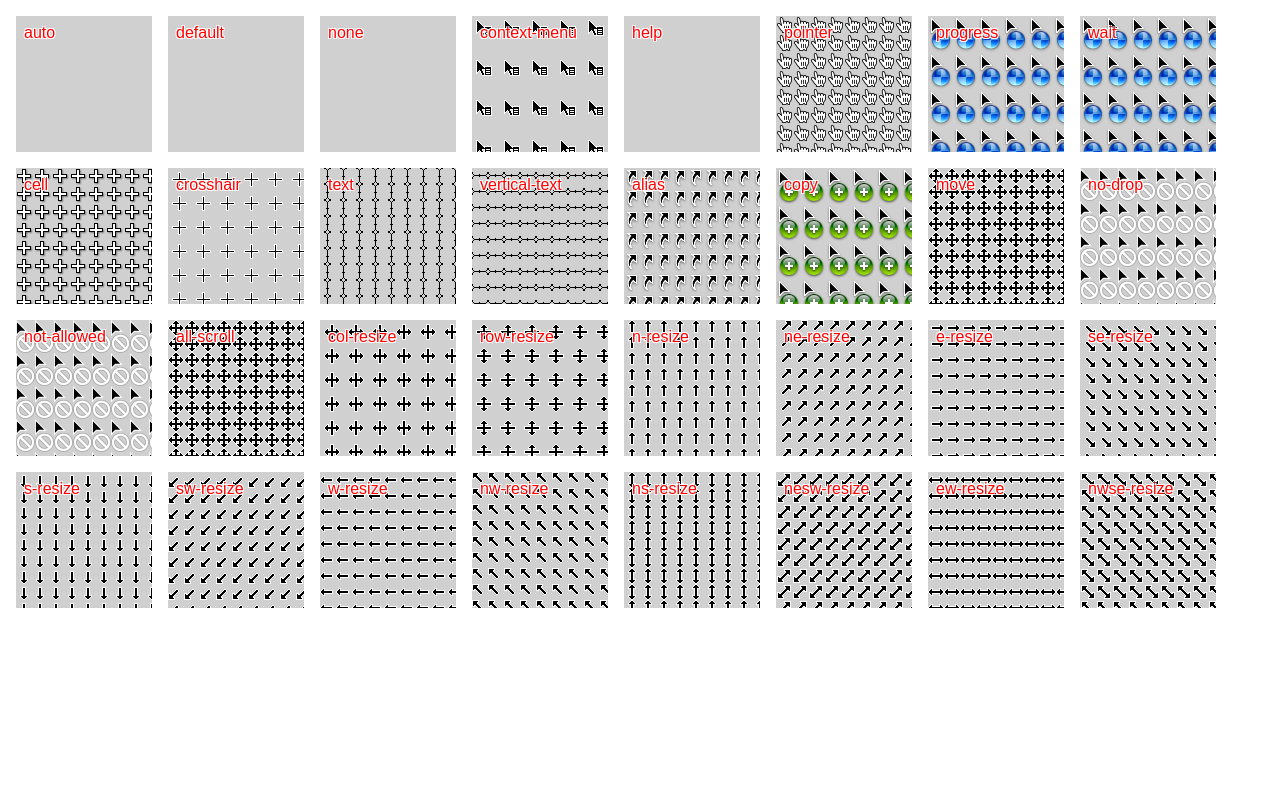
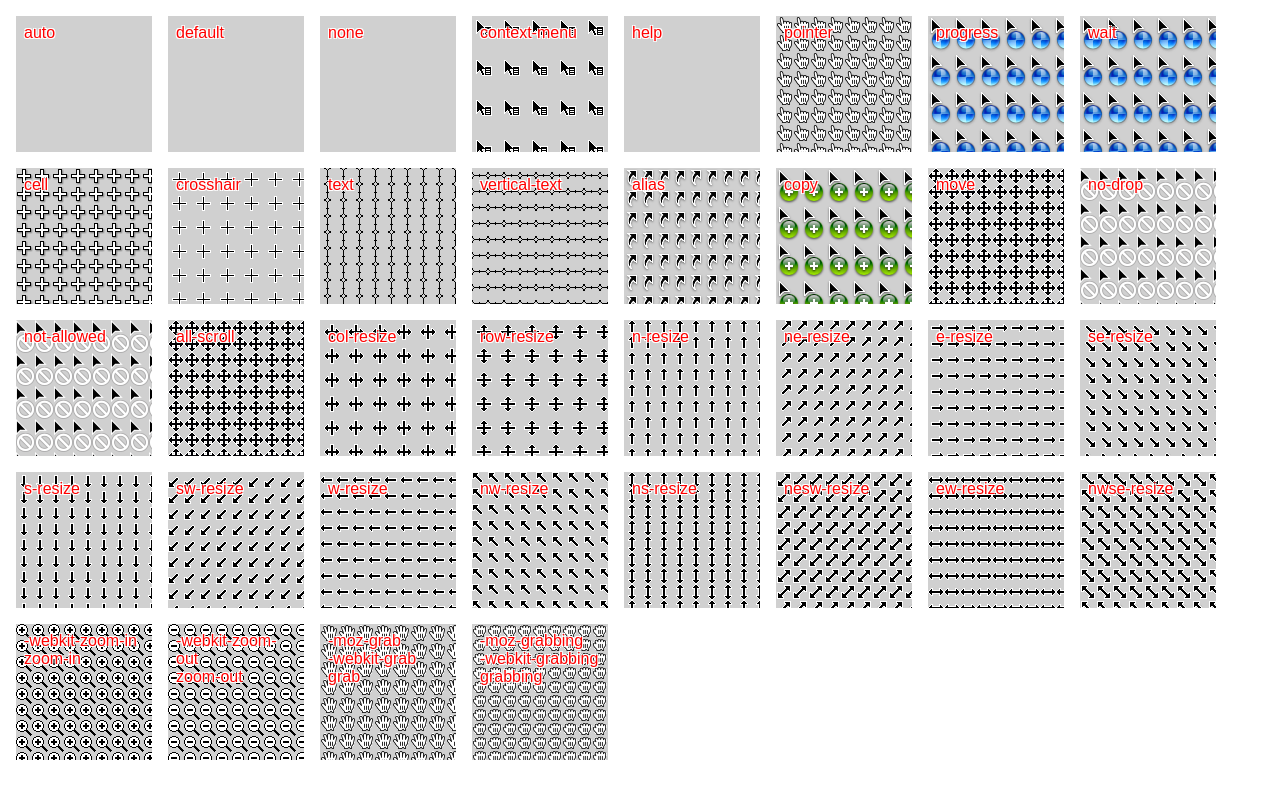
Before and after one commit to sebastianberns/cursors, a plain HTML site: page index.html in a window 1280 px wide. Drawn offline with Linux system fonts and the light colour scheme.

Commit message:
New zoom and grab cursors

```diff
--- a/index.html
+++ b/index.html
@@ -94,6 +94,20 @@
   	#ew-resize {
   		cursor: ew-resize;
   		background-image: url('cursors/eastWestResizeCursor.png');
+  	}
+
+  	#grab {
+  	  cursor: -moz-grab;
+  	  cursor: -webkit-grab;
+  		cursor: grab;
+  		background-image: url('cursors/openhand.png');
+  	}
+
+  	#grabbing {
+  	  cursor: -moz-grabbing;
+  	  cursor: -webkit-grabbing;
+  	  cursor: grabbing;
+  	  background-image: url('cursors/closedhand.png');
   	}
 
   	#help {
@@ -200,6 +214,18 @@
   		cursor: wait;
   		background-image: url('cursors/progressCursor.png');
   	}
+
+  	#zoom-in {
+  		cursor: -webkit-zoom-in;
+  		cursor: zoom-in;
+  		background-image: url('cursors/zoomInCursor.png');
+  	}
+
+  	#zoom-out {
+  		cursor: -webkit-zoom-out;
+  		cursor: zoom-out;
+  		background-image: url('cursors/zoomOutCursor.png');
+  	}
   </style>
 </head>
 
@@ -242,6 +268,12 @@
 	<div id="ew-resize"><p>ew-resize</p></div>
 	<div id="nwse-resize"><p>nwse-resize</p></div>
 
+	<div id="zoom-in"><p>-webkit-zoom-in<br>zoom-in</p></div>
+	<div id="zoom-out"><p>-webkit-zoom-out<br>zoom-out</p></div>
+
+	<div id="grab"><p>-moz-grab<br>-webkit-grab<br>grab</p></div>
+	<div id="grabbing"><p>-moz-grabbing<br>-webkit-grabbing<br>grabbing</p></div>
+
 	<script type="text/javascript" src="http://include.reinvigorate.net/re_.js"></script>
 	<script type="text/javascript">
 		if(location.hash!="#nolog"){
```
Also changed, not shown: cursors/closedhand.png (added), cursors/openhand.png (added), cursors/zoomInCursor.png (added), cursors/zoomOutCursor.png (added).
